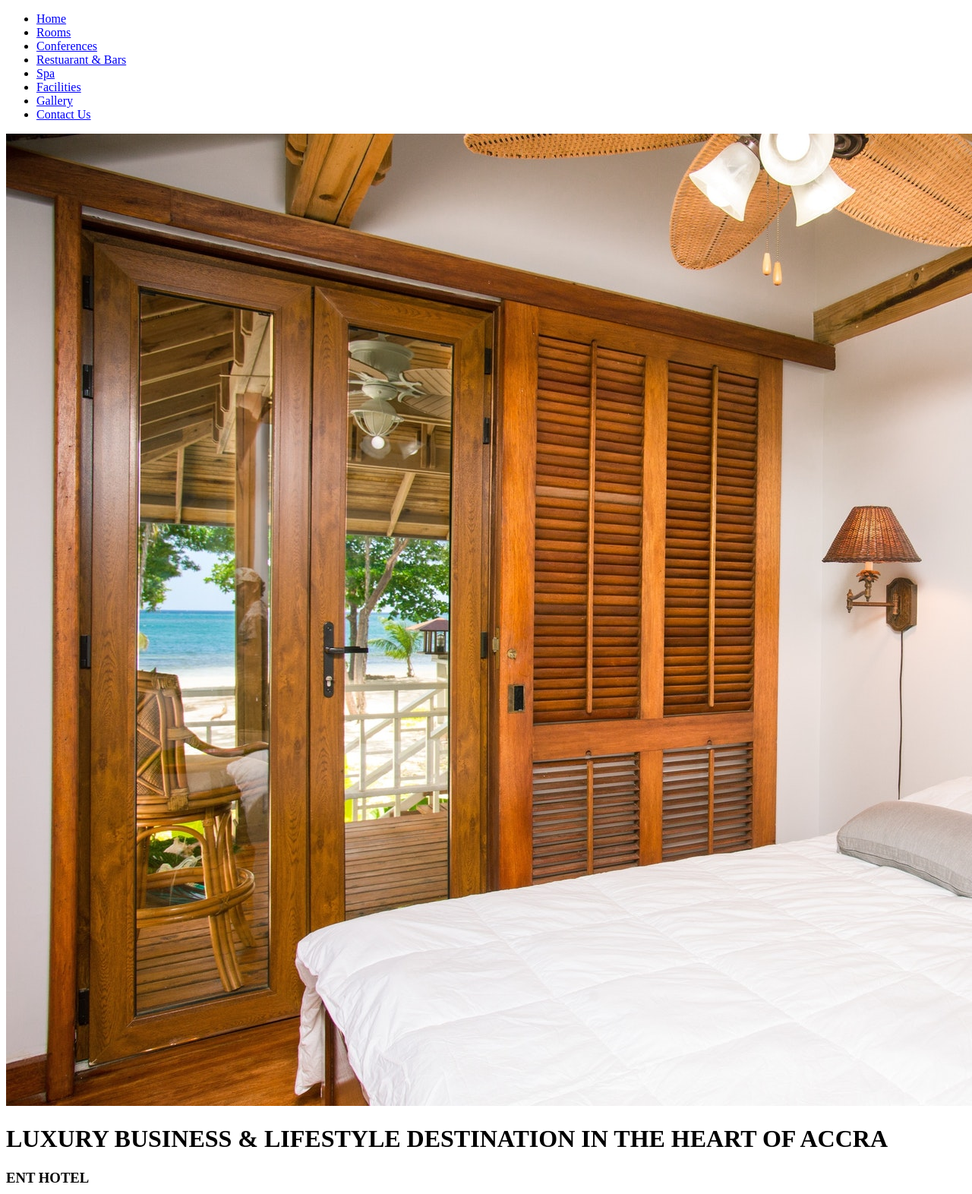
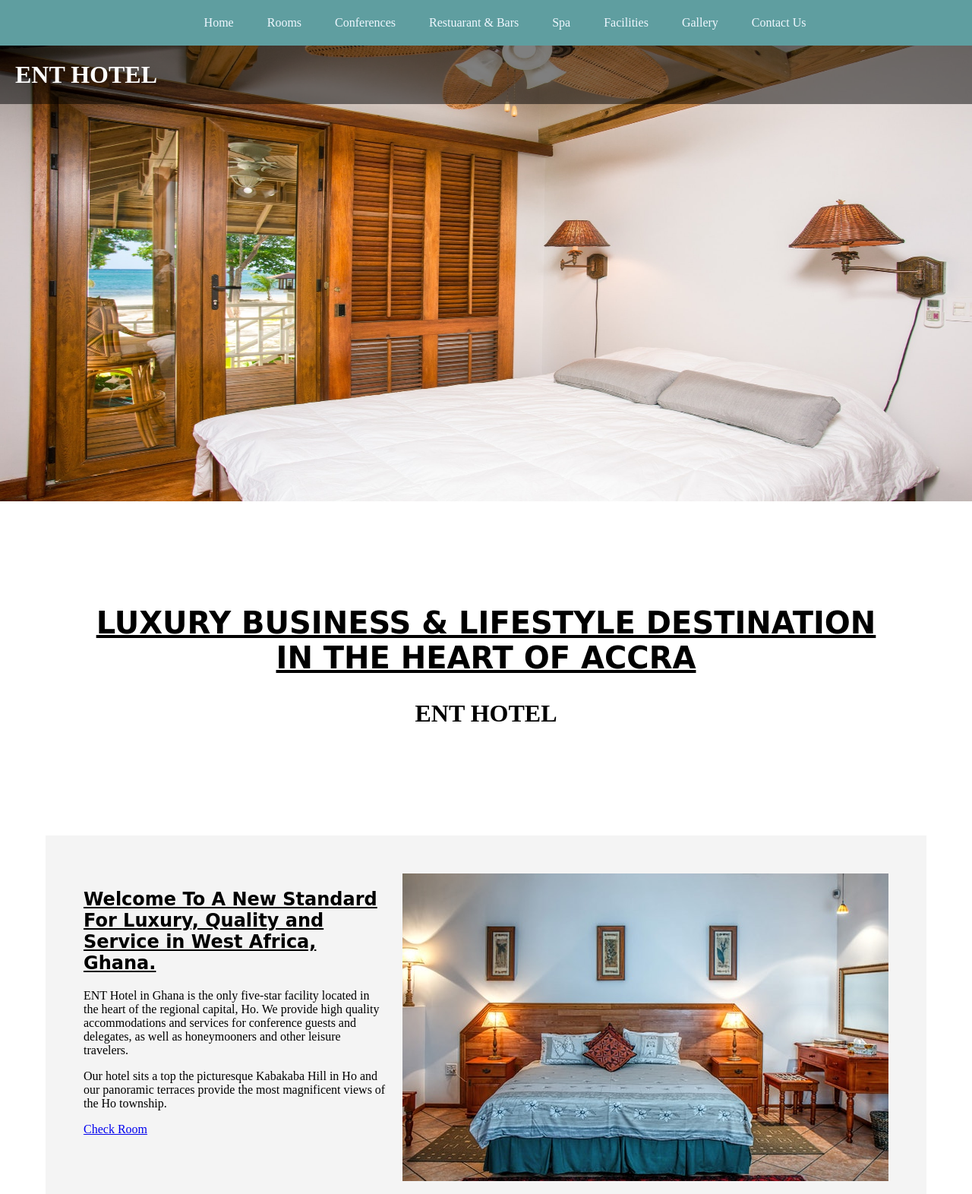
Before and after one commit to emmacps/Sept-Website-Design, a plain HTML site: page enthotel/index.html in a window 1280 px wide. Shown: the top 1572 px of the page at 76% size. Drawn offline with Linux system fonts and the light colour scheme; a web font is replaced by a local one.

Commit message:
project work lesson 2

```diff
--- /dev/null
+++ b/enthotel/css/style.css
@@ -0,0 +1,108 @@
+/* starting css page*/
+html,
+body {
+    margin: 0;
+    padding: 0;
+    font-size: 16px;
+}
+
+/*
+h1 {
+    font-family: 'Sansita Swashed', cursive;
+}
+*/
+
+/* navigation here*/
+.top-nav {
+    width: 100%;
+    background-color: cadetblue;
+    text-align: center;
+    /*    float: left;*/
+    padding: 5px;
+    /*    position: fixed;*/
+}
+
+.top-nav ul li {
+    list-style-type: none;
+    display: inline;
+    padding: 10px 20px;
+}
+
+.top-nav a {
+    text-decoration: none;
+    color: aliceblue;
+}
+
+.top-nav a:hover {
+    /*    background-color: cornflowerblue;*/
+    /*    padding: 10px 20px;*/
+    /*    border: 2px solid red;*/
+    color: greenyellow;
+}
+
+/*start home banner css*/
+.home-banner {
+    /*    background: #fff url('../images/banner.jpg') no-repeat cover;*/
+    width: 100%;
+    background-image: url(../images/banner.jpg);
+    background-repeat: no-repeat;
+    /*        background-size: cover;*/
+    background-size: 100% 100%;
+    height: 600px;
+    /*    background-attachment: fixed;*/
+}
+
+.home-banner .bg-fade {
+    background: rgba(0, 0, 0, 0.5);
+    color: white;
+    /*    margin: 20px;*/
+    padding: 20px;
+
+}
+
+.bg-fade h1 {
+    margin: 0;
+}
+
+/* starting introduction*/
+.intro {
+    margin: 60px;
+    padding: 30px;
+}
+
+.container {
+    display: grid;
+    grid-template-columns: auto auto auto;
+    padding: 10px;
+}
+
+.item {
+    padding: 10px;
+    margin: 0px;
+}
+
+.intro h1 {
+    font-family: 'Sansita Swashed', cursive;
+    text-align: center;
+    text-decoration: underline;
+    font-size: 40px;
+}
+
+.intro h3 {
+    text-align: center;
+    font-size: 32px;
+}
+
+/*home room section*/
+.home-page-sec {
+    margin: 60px;
+    padding: 30px;
+    background-color: #f4f4f4;
+/*    width: 100%;*/
+}
+
+.home-page-sec h2 {
+    font-family: 'Sansita Swashed', cursive;
+    font-size: 28;
+    text-decoration: underline;
+}
--- a/enthotel/index.html
+++ b/enthotel/index.html
@@ -3,13 +3,15 @@
 
 <head>
     <title>ENT HOTEL</title>
+    <link rel="stylesheet" href="css/style.css">
+    <link href="https://fonts.googleapis.com/css2?family=Sansita+Swashed:wght@500&display=swap" rel="stylesheet">
 </head>
 
 <body>
     <!-- Page header with navigation and banner -->
     <hearder>
         <!--  nav starts here   -->
-        <div>
+        <div class="top-nav">
             <ul>
                 <li><a href="index.html">Home</a></li>
                 <li><a href="#">Rooms</a></li>
@@ -22,22 +24,45 @@
             </ul>
         </div>
         <!--     banner starts here   -->
-        <div>
-            <img src="images/banner.jpg">
+        <div class="home-banner">
+            <!--            <img src="images/banner.jpg">-->
+            <div class="bg-fade">
+                <h1>ENT HOTEL</h1>
+            </div>
         </div>
     </hearder>
     <!--   introduction starts here -->
-    <div>
-        <h1>LUXURY BUSINESS &amp; LIFESTYLE DESTINATION IN THE HEART OF ACCRA</h1>
-        <h3>ENT HOTEL</h3>
+    <div class="intro">
+        <div class="container">
+            <div class="item">
+                <h1>LUXURY BUSINESS &amp; LIFESTYLE DESTINATION IN THE HEART OF ACCRA</h1>
+                <h3>ENT HOTEL</h3>
+            </div>
+        </div>
     </div>
+
     <!--    about the hotel -->
-    <div>
+    <section class="home-page-sec">
+        <div class="container">
+            <div class="item">
+                <h2>Welcome To A New Standard For Luxury, Quality and Service in West Africa, Ghana.</h2>
+
+                <p>ENT Hotel in Ghana is the only five-star facility located in the heart of the regional capital, Ho. We provide high quality accommodations and services for conference guests and delegates, as well as honeymooners and other leisure travelers.</p>
+
+                <p>Our hotel sits a top the picturesque Kabakaba Hill in Ho and our panoramic terraces provide the most magnificent views of the Ho township.</p>
+
+                <a class="btn" href="#">Check Room</a>
+            </div>
+
+            <div class="item">
+                <img src="images/book-room.jpg">
+            </div>
+        </div>
+    </section>
+    <div class="">
         <div>
-            <h2>Welcome To A New Standard For Luxury, Quality and Service in West Africa, Ghana.</h2>
-            <p>ENT Hotel in Ghana is the only five-star facility located in the heart of the regional capital, Ho. We provide high quality accommodations and services for conference guests and delegates, as well as honeymooners and other leisure travelers.</p>
 
-            <p>Our hotel sits a top the picturesque Kabakaba Hill in Ho and our panoramic terraces provide the most magnificent views of the Ho township.</p>
+
         </div>
         <div>
             <img src="images/food.jpg">
```
